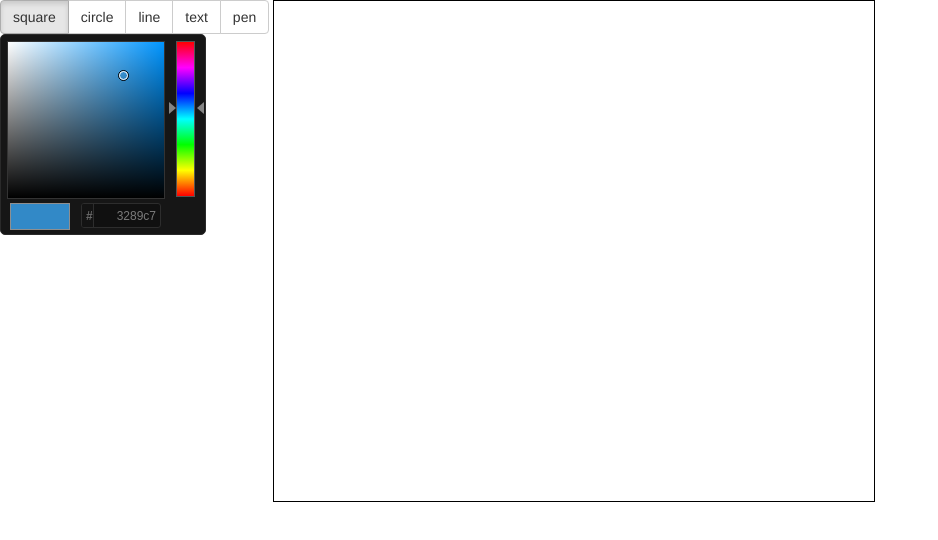
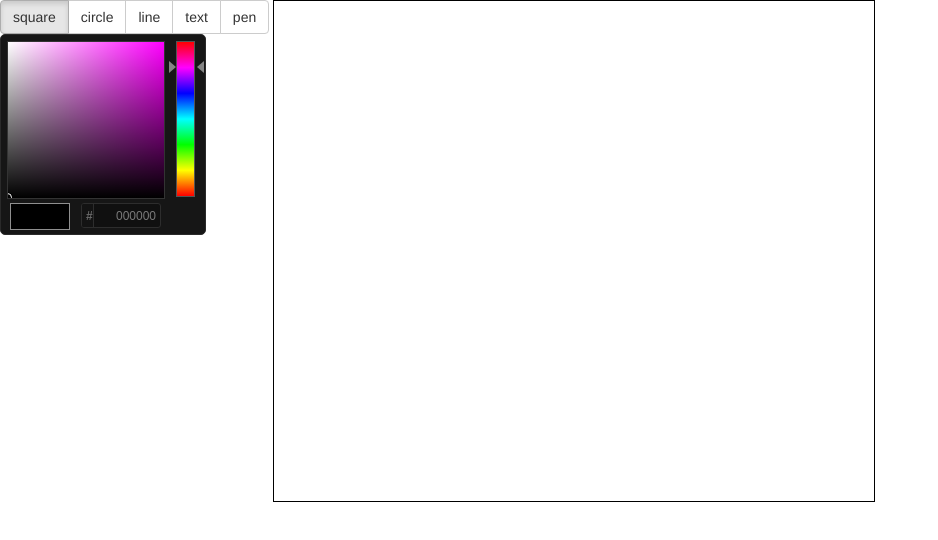
Before and after one commit to arnibarnason/veff2, a plain HTML site: page index.html in a window 1280 px wide. Shown: the whole page, without its empty margins (0-938 px from the left). Drawn offline with nearby package versions, Linux system fonts and the light colour scheme.

Commit message:
added var currColor with right color value to js file

```diff
--- a/js/scripts.js
+++ b/js/scripts.js
@@ -1,6 +1,18 @@
+var currColor = '#000000';
+
 $('#picker').colpick({
 	flat:true,
 	layout:'hex',
 	submit:0,
-	colorScheme: 'dark'
+	colorScheme: 'dark',
+	color: '000000',
+	onChange: function(hsb,hex,rgb,el,bySetColor) {
+		currColor = '#'+hex;
+	}
 });
+
+
+
+// $('#imageView').on("mouseover", function() {
+// $(this).css("background-color", currColor );
+// });
```
Also changed, not shown: css/style.css (line endings or trailing spaces).
